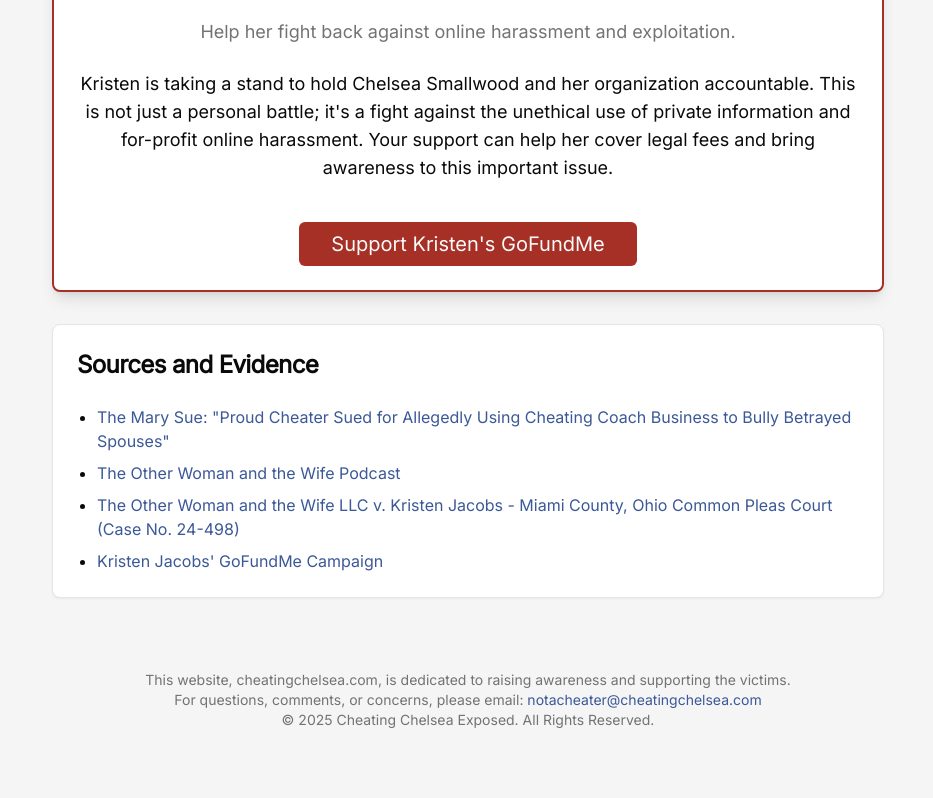
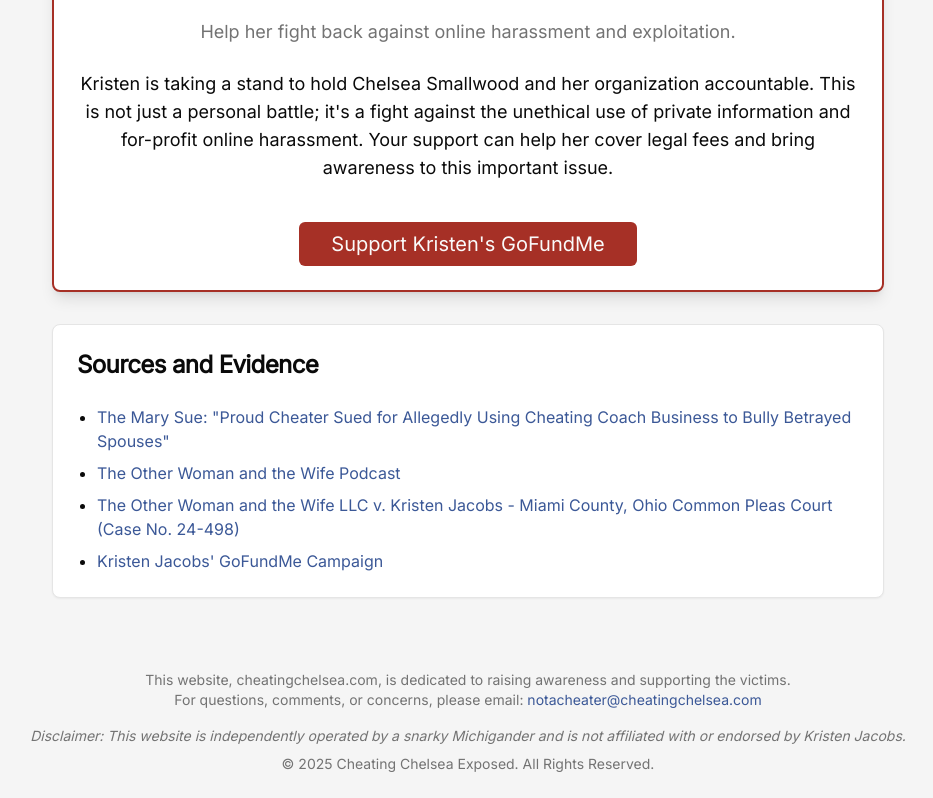
Before and after one commit to AngryMichigander/CheatingChelsea, a Next.js app: page / in a window 1280 px wide. Shown: the part 1058-1856 px from the top of the page, without its empty margins (172-1105 px from the left). Before the commit the page ends 1812 px from the top, so only its background shows below. Built offline with nearby package versions, Linux system fonts and the light colour scheme.

Commit message:
We might need a discalaimer or something saying we are not associated wi

```diff
--- a/src/app/page.tsx
+++ b/src/app/page.tsx
@@ -181,7 +181,12 @@
               notacheater&#64;cheatingchelsea.com
             </a>
           </p>
-          <p>&copy; 2025 Cheating Chelsea Exposed. All Rights Reserved.</p>
+           <p className="mt-4 italic">
+            Disclaimer: This website is independently operated by a snarky
+            Michigander and is not affiliated with or endorsed by Kristen
+            Jacobs.
+          </p>
+          <p className="mt-2">&copy; 2025 Cheating Chelsea Exposed. All Rights Reserved.</p>
         </div>
       </footer>
     </div>
```
